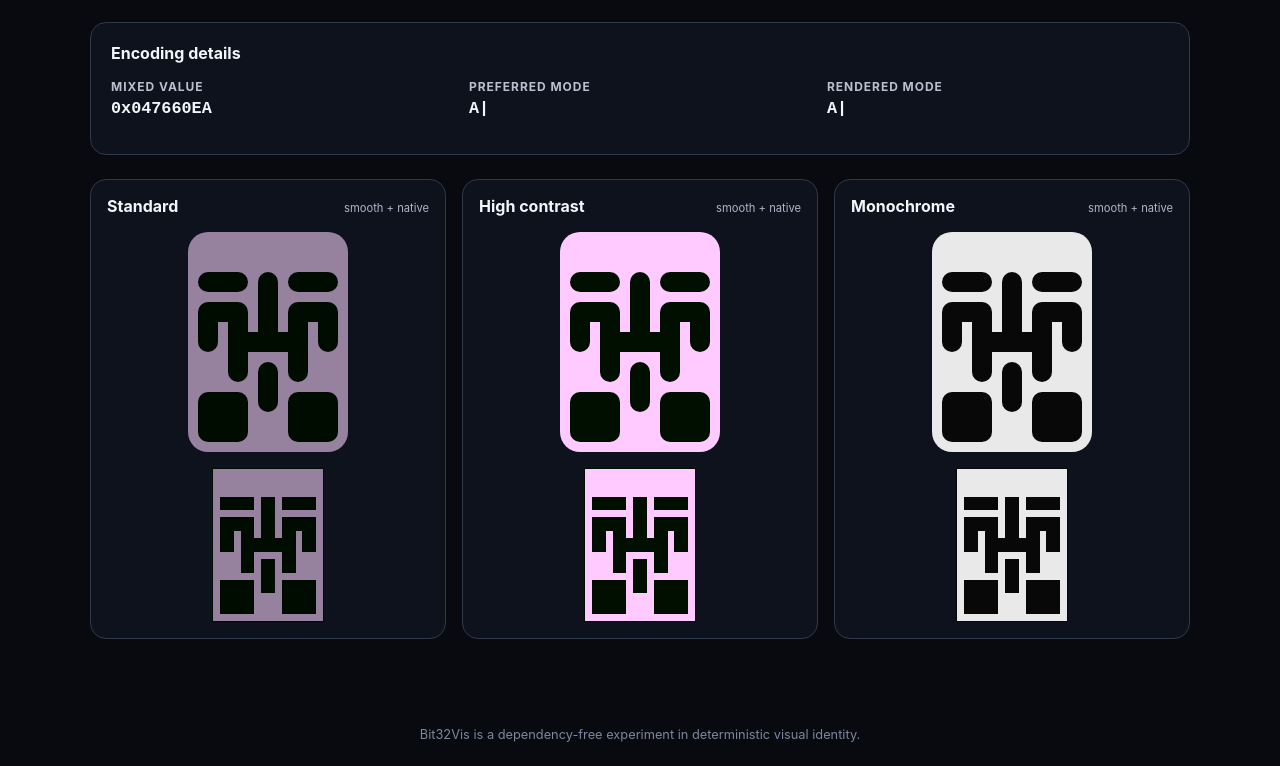
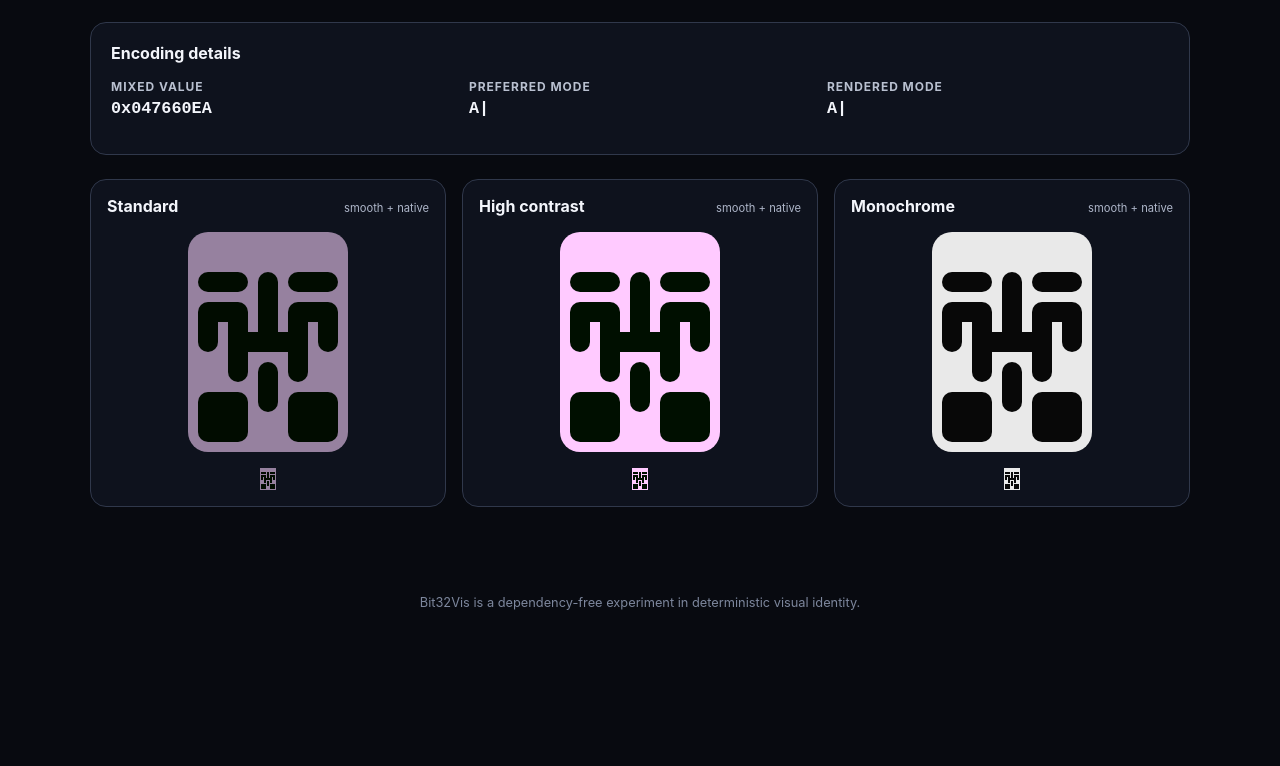
Before and after one commit to maggo83/BitSquiggles, a website with bundled scripts: page web/index.html in a window 1280 px wide. Shown: the part 645-1411 px from the top of the page. After the commit the page ends 1279 px from the top, so only its background shows below. Built offline with nearby package versions, Linux system fonts and the light colour scheme.

Commit message:
Show native rasters at actual size

```diff
--- a/web/styles.css
+++ b/web/styles.css
@@ -20,6 +20,6 @@ button:hover, button:focus-visible { filter: brightness(1.13); outline: 2px soli
 .secondary-actions { display: flex; gap: .6rem; margin-top: 1rem; }.secondary { background: #29344c; color: #e6ebf8; }
 .details { margin: 1.5rem 0; }.details h2 { margin-top: 0; font-size: 1rem; }.details dl { display: grid; grid-template-columns: repeat(3, minmax(0, 1fr)); gap: 1rem; }.details dd { margin: .35rem 0 0; font: 600 1.05rem ui-monospace, monospace; }.fallback { margin: 1rem 0 0; color: #ffd28f; }
 .styles { display: grid; grid-template-columns: repeat(3, minmax(0, 1fr)); gap: 1rem; }.visual-card { min-width: 0; border: 1px solid #30384b; border-radius: 1rem; padding: 1rem; background: #101521cc; }.card-heading { display: flex; justify-content: space-between; align-items: baseline; gap: .5rem; margin-bottom: 1rem; }.card-heading h2 { margin: 0; font-size: 1rem; }.card-heading span { color: #aeb6c9; font-size: .7rem; }
-canvas { display: block; max-width: 100%; margin: auto; }.smooth { width: min(100%, 160px); height: auto; }.raster { width: 112px; height: 154px; margin-top: 1rem; image-rendering: pixelated; border: 1px solid var(--foreground); }
+canvas { display: block; max-width: 100%; margin: auto; }.smooth { width: min(100%, 160px); height: auto; }.raster { width: 16px; height: 22px; margin-top: 1rem; image-rendering: pixelated; }
 footer { padding: 1.5rem; color: #7d879d; text-align: center; font-size: .8rem; }
 @media (max-width: 720px) { main { padding-top: 1.5rem; }.styles { grid-template-columns: 1fr; }.visual-card { display: grid; grid-template-columns: 1fr 1fr; gap: 1rem; align-items: center; }.card-heading { grid-column: 1 / -1; margin: 0; }.raster { margin: auto; }.details dl { grid-template-columns: 1fr; gap: .75rem; }.controls button { padding-inline: .7rem; } }
```
